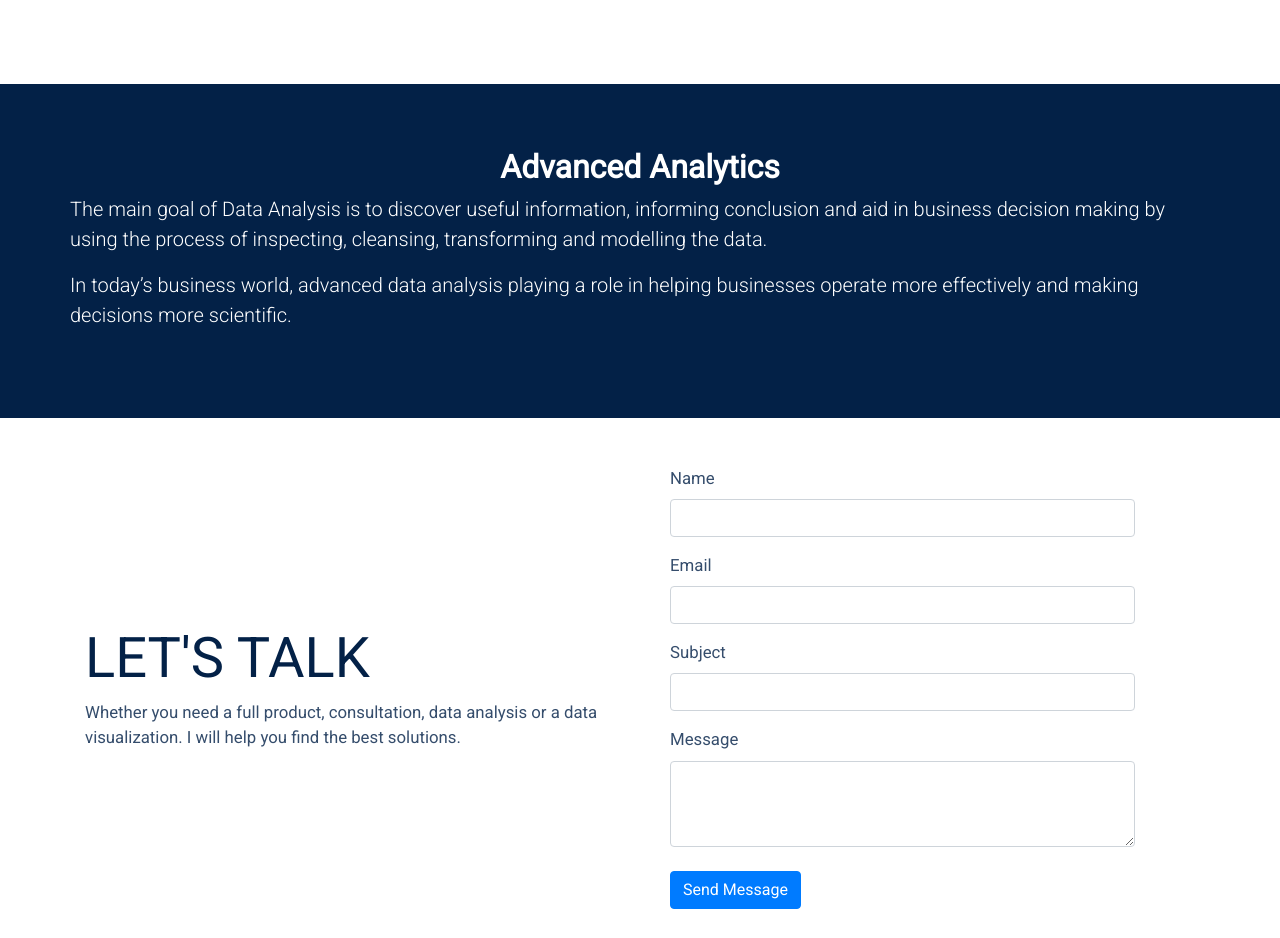
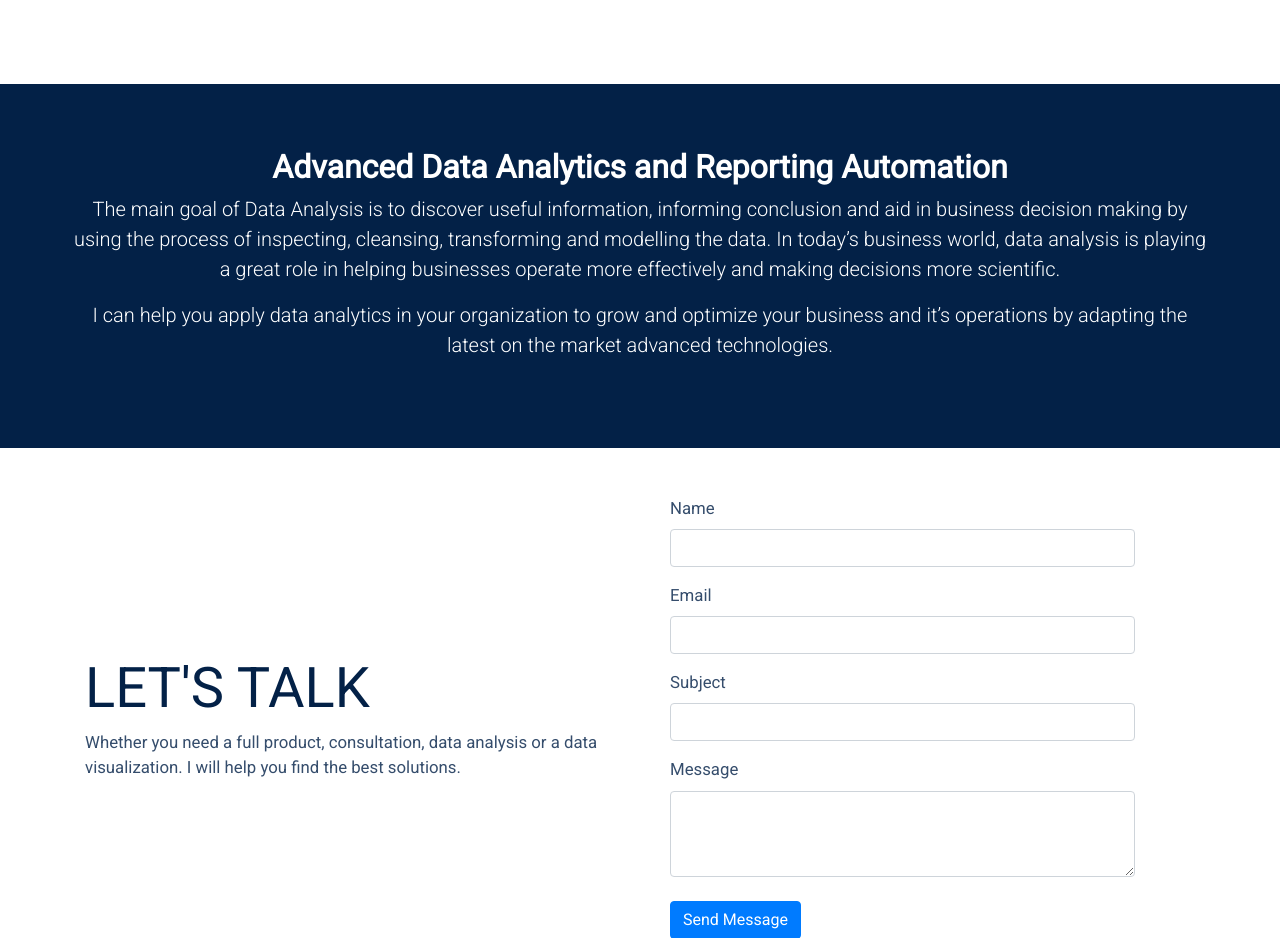
Before and after one commit to piszewc/pszewc, a Django app: template blog/templates/main/landing_page.html in a window 1280 px wide. Shown: the part 2767-3705 px from the top of the page. Run offline with Django 3.2, Linux system fonts and the light colour scheme; the template is opened without the code that fills it, so the values that code supplies are empty; some libraries are stand-ins or nearby versions.

Commit message:
Update landing_page.html

```diff
--- a/blog/templates/main/landing_page.html
+++ b/blog/templates/main/landing_page.html
@@ -250,18 +250,20 @@
         <div class="container">
             <div class="text-center mt-3">
                 <h2 class="text-white ">
-                    <strong>Advanced Analytics</strong>
+                    <strong>Advanced Data Analytics and Reporting Automation</strong>
                 </h2>
             </div>
-            <div class="row justify-content-center text-white mb-4 ">
-                <p class="lead">The main goal of Data Analysis is to discover useful information, informing
-                conclusion and aid in business decision making by using the process of inspecting, cleansing,
-                transforming and modelling the data.</p>
-
-                <p class="lead">In today’s business world, advanced data analysis playing a role in helping businesses
+            <div class="row justify-content-center  mb-4 ">
+                <p class="lead text-white text-center">The main goal of Data Analysis is to discover useful information,
+                    informing
+                    conclusion and aid in business decision making by using the process of inspecting, cleansing,
+                    transforming and modelling the data. In today’s business world, data analysis is playing a great
+                    role in helping businesses
                     operate more effectively and making decisions more scientific.</p>
 
-
+                <p class="lead text-white text-center">I can help you apply data analytics in your organization to
+                    grow and optimize your business and it’s operations by adapting the latest on the market
+                    advanced technologies.</p>
             </div>
 
         </div>
```
